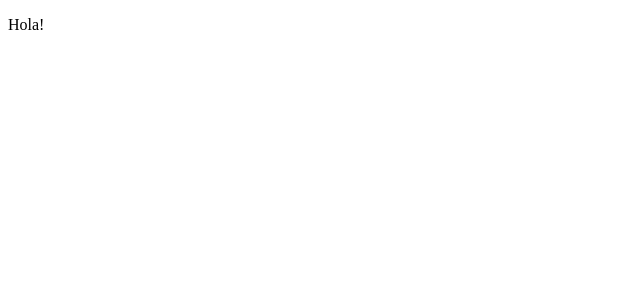
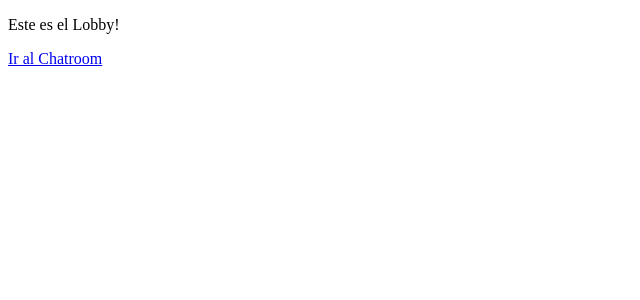
Before and after one commit to Xabadu/jorgitos-chat, a React (Vite) app: page / in a window 1280 px wide. Shown: the top 300 px of the page, without its empty margins (0-640 px from the left). Built offline with nearby package versions, Linux system fonts and the light colour scheme.

Commit message:
Add client side navigation (#7)

```diff
--- a/package.json
+++ b/package.json
@@ -41,6 +41,7 @@
     "firebase": "^7.15.2",
     "react": "^16.13.1",
     "react-dom": "^16.13.1",
+    "react-router-dom": "^5.2.0",
     "styled-components": "^5.1.1"
   },
   "husky": {
--- a/src/js/app.jsx
+++ b/src/js/app.jsx
@@ -1,6 +1,10 @@
-import React from "react";
+import React, { Suspense } from "react";
 import ReactDOM from "react-dom";
 import * as firebase from "firebase";
+import { BrowserRouter as Router, Switch, Route } from "react-router-dom";
+
+import Chatroom from "./components/chatroom";
+import Lobby from "./components/lobby";
 
 const firebaseConfig = {
   apiKey: "AIzaSyBF2wAkbMR5yNvD9QO-BtCiHaPMWt1oY_c",
@@ -13,6 +17,15 @@ const firebaseConfig = {
 
 firebase.initializeApp(firebaseConfig);
 
-const App = () => <p>Hola!</p>;
+const App = () => (
+  <Router>
+    <Suspense fallback={<p>Cargando...</p>}>
+      <Switch>
+        <Route exact path="/" component={Lobby} />
+        <Route path="/chatroom" component={Chatroom} />
+      </Switch>
+    </Suspense>
+  </Router>
+);
 
 ReactDOM.render(<App />, document.querySelector("#container"));
--- /dev/null
+++ b/src/js/components/chatroom.jsx
@@ -0,0 +1,13 @@
+import React from "react";
+import { Link } from "react-router-dom";
+
+const Chatroom = () => {
+  return (
+    <>
+      <p>Este es el Chatroom!</p>
+      <Link to="/">Ir al Lobby</Link>
+    </>
+  );
+};
+
+export default Chatroom;
--- /dev/null
+++ b/src/js/components/lobby.jsx
@@ -0,0 +1,13 @@
+import React from "react";
+import { Link } from "react-router-dom";
+
+const Lobby = () => {
+  return (
+    <>
+      <p>Este es el Lobby!</p>
+      <Link to="/chatroom">Ir al Chatroom</Link>
+    </>
+  );
+};
+
+export default Lobby;
```
Also changed, not shown: 1 other file (tests, documents, lock files or other folders).
